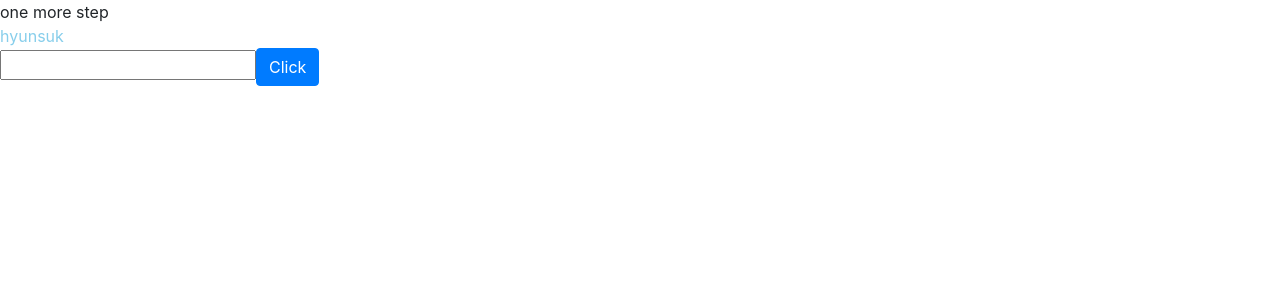
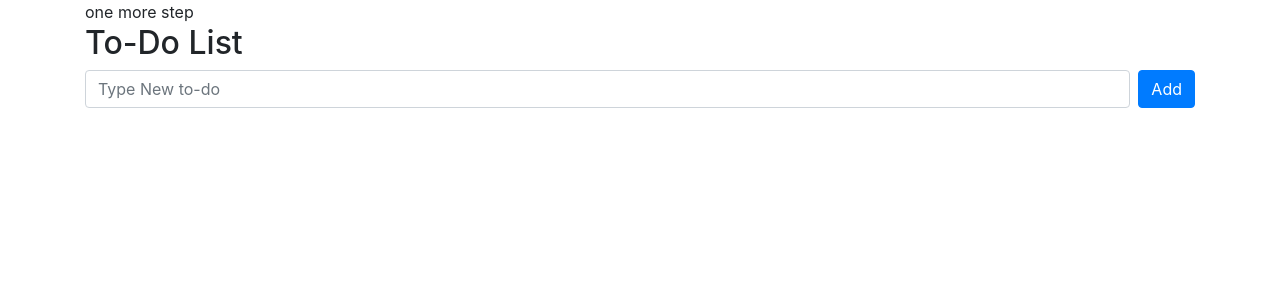
Before and after one commit to hyunsuk1111/vue3-project, a Vue app: page / in a window 1280 px wide. Shown: the top 300 px of the page. Built offline with nearby package versions, Linux system fonts and the light colour scheme.

Commit message:
FEAT : Todo-list
투두리스트 생성하는 화면 개발

```diff
--- a/src/App.vue
+++ b/src/App.vue
@@ -1,10 +1,19 @@
 <template>
-  <div>one more step</div>
-  <div class="name">
-    {{ name }}
+  <div class="container">
+    <div>one more step</div>
+    <h2>To-Do List</h2>
+    <form class="d-flex" @submit.prevent="onSubmit">
+      <div class="flex-grow-1 mr-2">
+        <input class="form-control" type="text" placeholder="Type New to-do" v-model="todo">
+      </div>
+      <div>
+        <button class="btn btn-primary" type="submit">Add</button>
+      </div>
+    </form>
+    <ul>
+      <li v-for="(item, index) in todoList" :key="index">{{ index + 1 }}, {{ item }}</li>
+    </ul>
   </div>
-  <input v-bind:type="type" :value="name">
-  <button class="btn btn-primary" @click="updateName">Click</button>
 </template>
 
 <script>
@@ -12,18 +21,20 @@
 
   export default {
     setup() {
-      const name = ref('hyunsuk');
-      const type = ref('number');
+      const todo = ref('');
+      const todoList = ref([]);
 
-      const updateName = () => {
-        name.value = 'hyunsuk1111';
-        type.value = 'text';
-      }
+      const onSubmit = () => {
+        todoList.value.push({
+          id : Date.now(),
+          subject: todo.value,
+        });
+      };
 
       return {
-        name,
-        updateName,
-        type,
+        todo,
+        todoList,
+        onSubmit,
       }
     }
   }
```
